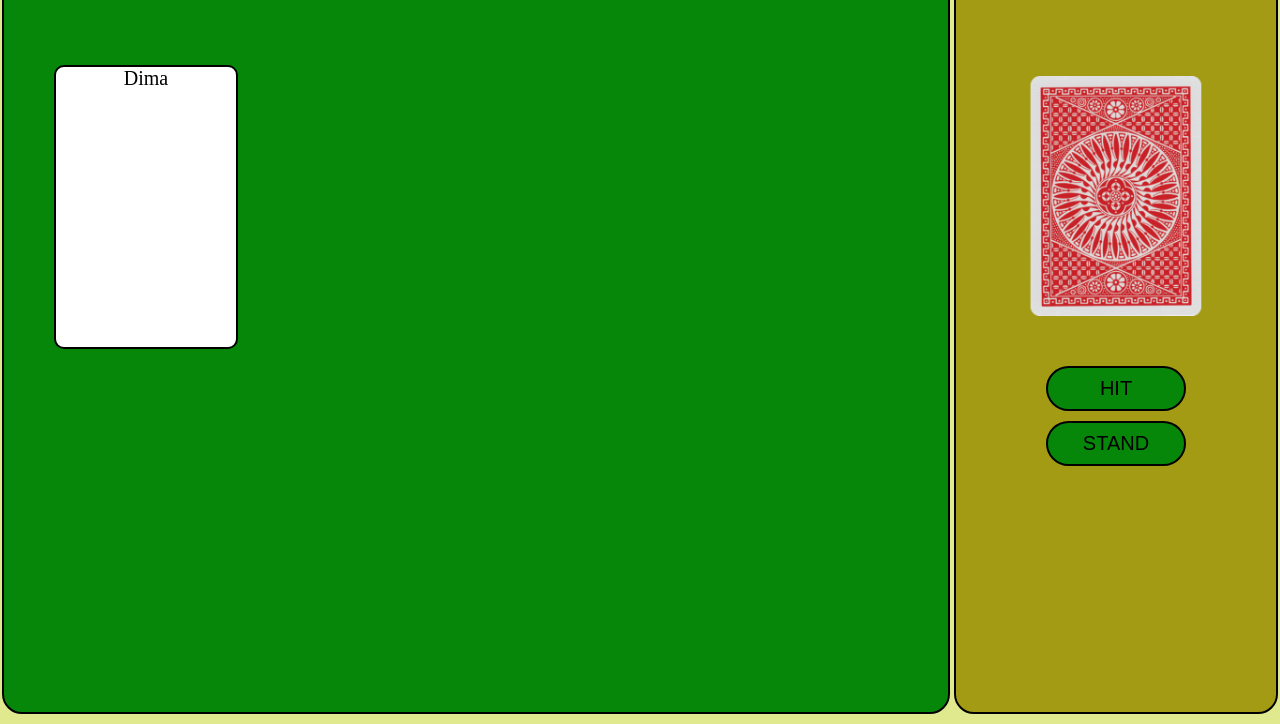
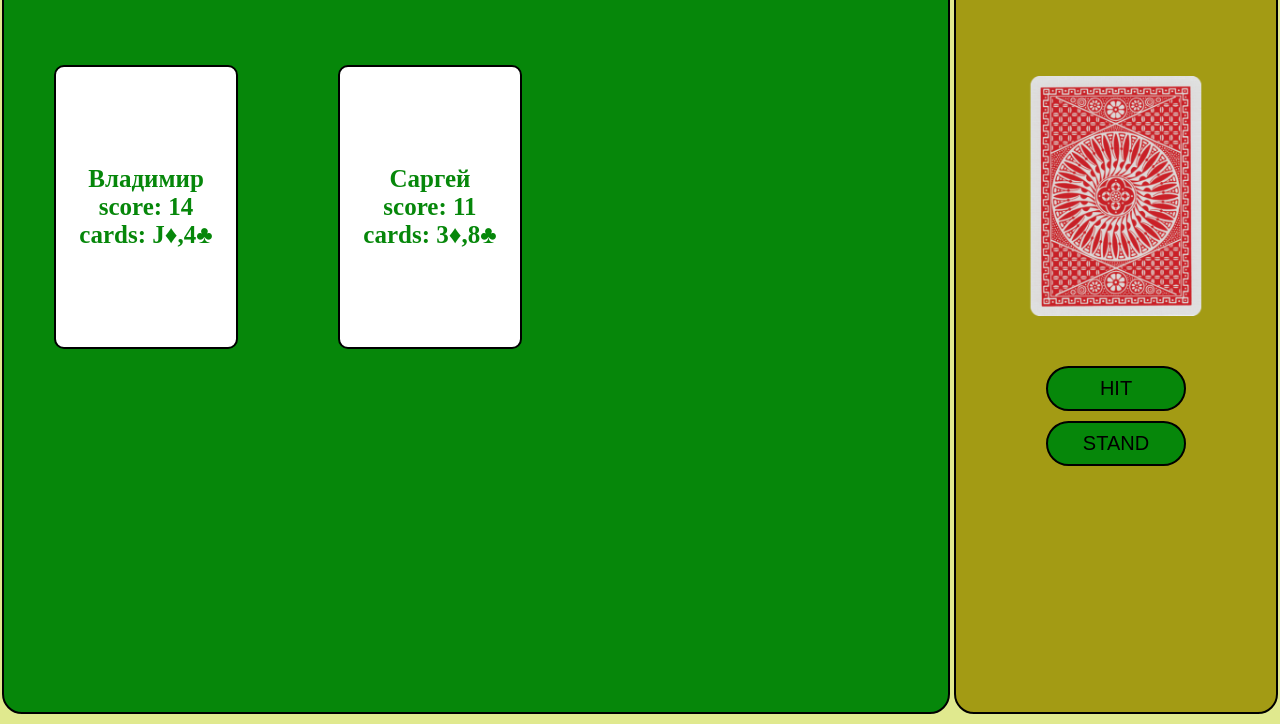
Before and after one commit to DmitriyGoloven/black_jeck, a website built with webpack: page src/index.html in a window 1280 px wide. Shown: the part 76-800 px from the top of the page. Built offline with nearby package versions, Linux system fonts and the light colour scheme.

Commit message:
logika kart

```diff
--- a/src/Card.js
+++ /dev/null
@@ -1,6 +0,0 @@
-class Card{
-    constructor() {
-
-    }
-    TODO(){}
-}
--- /dev/null
+++ b/src/card.js
@@ -0,0 +1,29 @@
+
+
+const cardsArr = [['2♦', 2],['2♣', 2],['2♥', 2],['2♠', 2],['3♦', 3],['3♣', 3],['3♥', 3],['3♠', 3],
+                ['4♦', 4],['4♣', 4],['4♥', 4],['4♠', 4],['5♦', 5],['5♣', 5],['5♥', 5],['5♠', 5],
+                ['6♦', 6],['6♣', 6],['6♥', 6],['6♠', 6],['7♦', 7],['7♣', 7],['7♥', 7],['7♠', 7],
+                ['8♦', 8],['8♣', 8],['8♥', 8],['8♠', 8],['9♦', 9],['9♣', 9],['9♥', 9],['9♠', 9],
+                 ['10♦', 10],['10♣', 10],['10♥', 10],['10♠', 10],['J♦', 10],['J♣', 10],['J♥', 10],['J♠', 10],
+                ['Q♦', 10],['Q♣', 10],['Q♥', 10],['Q♠', 10],['K♦', 10],['K♣', 10],['K♥', 10],['K♠', 10],
+                  ['A♦', 10],['A♣', 10],['A♥', 10],['A♠', 10]]
+
+class Card{
+    constructor(picture, count) {
+        this.picture = picture
+        this.count = count
+    }
+
+}
+
+function shuffle() {
+    let cardDeck = []
+    cardsArr.sort(() => Math.random() - 0.5)
+    for (let i = 0; i < cardsArr.length; i++) {
+        cardDeck.push(new Card(cardsArr[i][0],cardsArr[i][1]))
+    }
+    return cardDeck
+}
+
+
+export {shuffle, Card}
--- a/src/game.js
+++ b/src/game.js
@@ -1,14 +1,27 @@
-import {Player} from './player'
+import { Player } from './player'
+import { shuffle, Card } from './card'
+
 
 class Game {
 
-    constructor(player) {
-        this.card = 54
-        this.ran(player)
-    }
-    ran(){
+    constructor(players) {
+        this.players = players
+        this.activePlayer = null
+        this.cardDeck = shuffle()
+        this.addPlayer(players)
 
     }
+
+    addPlayer(players) {
+        for (let i = 0; i < this.players.length; i++) {
+            this.players[i].game = this;
+        }
+        this.activePlayer = players[0]
+    }
+
+
+
+
 }
 
 export {Game}
--- a/src/index.html
+++ b/src/index.html
@@ -8,10 +8,7 @@
 <body class="table">
     <main class="mainTable">
         <h1>Black Jack</h1>
-        <div id="pl" class="players">
-
-            <div class="player">Dima</div>
-
+        <div id="players" class="players">
         </div>
     </main>
     <aside class="buttonTable">
--- a/src/index.js
+++ b/src/index.js
@@ -3,22 +3,49 @@ import {Player} from './player'
 import {Game} from './game'
 
 
-const players = document.getElementById('pl')
+const game = new Game([new Player(),new Player()])
+
+
+const players = document.getElementById('players');
 const hitButton = document.getElementsByClassName('hit')[0];
 const standButton = document.getElementsByClassName('stand')[0]
-standButton.addEventListener('click', () => {})
-hitButton.addEventListener('click', () => {})
+standButton.addEventListener('click', () => {});
+hitButton.addEventListener('click', () => {});
 
 
 
-// const game = new Game(new Player ("dima"))
+function givePlayer(player) {
+    for(let i = 0; i < player.length; i++) {
+        player[i].giveFirstCards();
+        drawPlayer(player[i])
+    }
+}
 
-function givePlayer(player) {
-    hitButton.addEventListener('click', () => {
-    const div = document.createElement('div');
-    let textNode = document.createTextNode(player.score)
-    div.className = 'player'
-    div.appendChild(textNode)
-    players.appendChild(div)})
-}
-givePlayer(new Player('saha'))
+function drawPlayer(player){
+        const div = document.createElement('div');
+        const name = document.createElement('div');
+        const score = document.createElement('div');
+        const cardimg = document.createElement('div');
+
+        const textNode = document.createTextNode(player.name);
+        const scoreNode = document.createTextNode('score: ' + player.scores);
+        const imgNode = document.createTextNode('cards: ' + player.cardImg);
+        div.className = 'player'
+
+        name.appendChild(textNode);
+        score.appendChild(scoreNode);
+        cardimg.appendChild(imgNode);
+
+        div.appendChild(name);
+        div.appendChild(score);
+        div.appendChild(cardimg);
+        players.appendChild(div);
+
+ }
+givePlayer(game.players)
+
+
+hitButton.addEventListener('click', () => {
+    game.activePlayer.hit();
+    drawPlayer(game.activePlayer)
+    console.log(game.activePlayer)})
--- a/src/player.js
+++ b/src/player.js
@@ -1,15 +1,39 @@
+import { game } from './game'
 
 class Player {
-    score = Math.floor(Math.random() * 11);
+    scores = 0;
+    cardImg = []
+    constructor(cards) {
+        this.name = this.randomName();
+        this.game = null;
+        this.cards = [];
+    }
+    randomName(){
+        let names = ['Саргей','Иван','Алексей','Владимир','Ира','Лена','Саша','Марина', 'Дмитрий', 'Карина']
+            return  names[Math.floor(Math.random() * 10)]
+    }
 
-    constructor(name) {
-        this.name = name;
-        this.game = null
-        this.skore = this.cards();
+    scoreSum() {
+        for (const card of this.cards) {
+            this.scores += card.count;
+            this.cardImg.push (card.picture)
+        }
+
     }
- cards(){
-     return Math.floor(Math.random() * 11)
- }
+    giveFirstCards() {
+            this.cards.push(this.game.cardDeck.shift())
+            this.cards.push(this.game.cardDeck.shift())
+            this.scoreSum()
+
+
+    }
+    hit(){
+        this.cards.push(this.game.cardDeck.shift())
+        this.cardImg.length = 0
+        this.scores = 0
+        this.scoreSum()
+
+    }
 }
 
 
--- a/src/style/index.scss
+++ b/src/style/index.scss
@@ -78,12 +78,15 @@ h1, h2 {
 
 .player {
   display: flex;
+  flex-direction: column;
   width: 180px;
   height: 280px;
   border: 2px solid black;
   border-radius: 10px;
   margin: 50px 50px;
-  font-size: 20px;
+  font-size: 25px;
+  color: #06870a;
+  font-weight: bold;
   justify-content: center;
   background: white;
 
```
Also changed, not shown: src/style/index.css, 1 other file.
